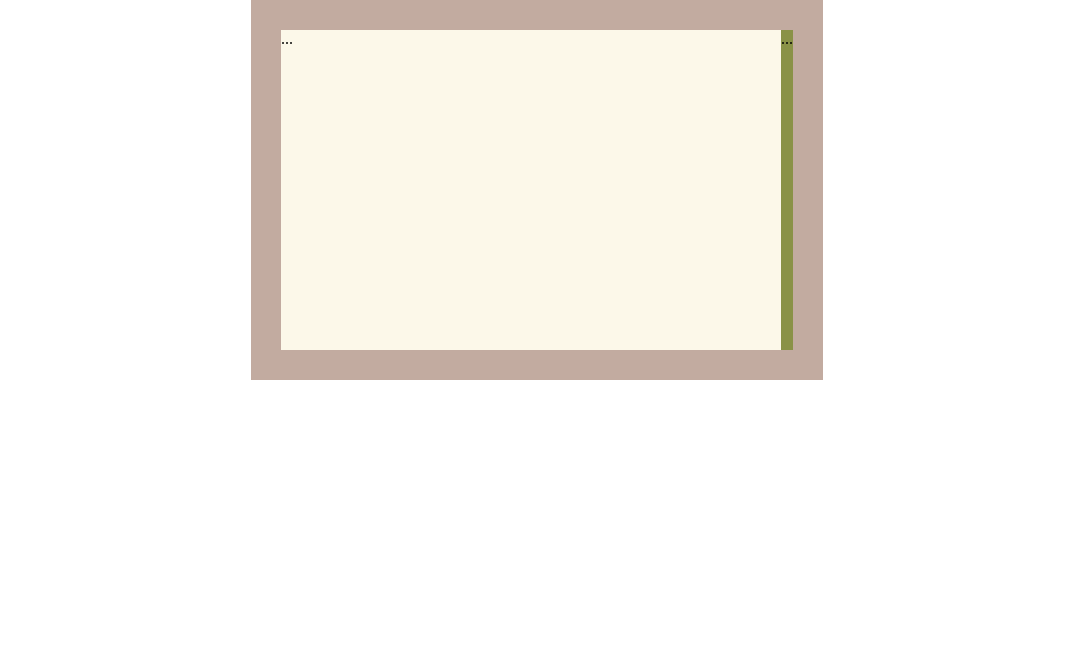
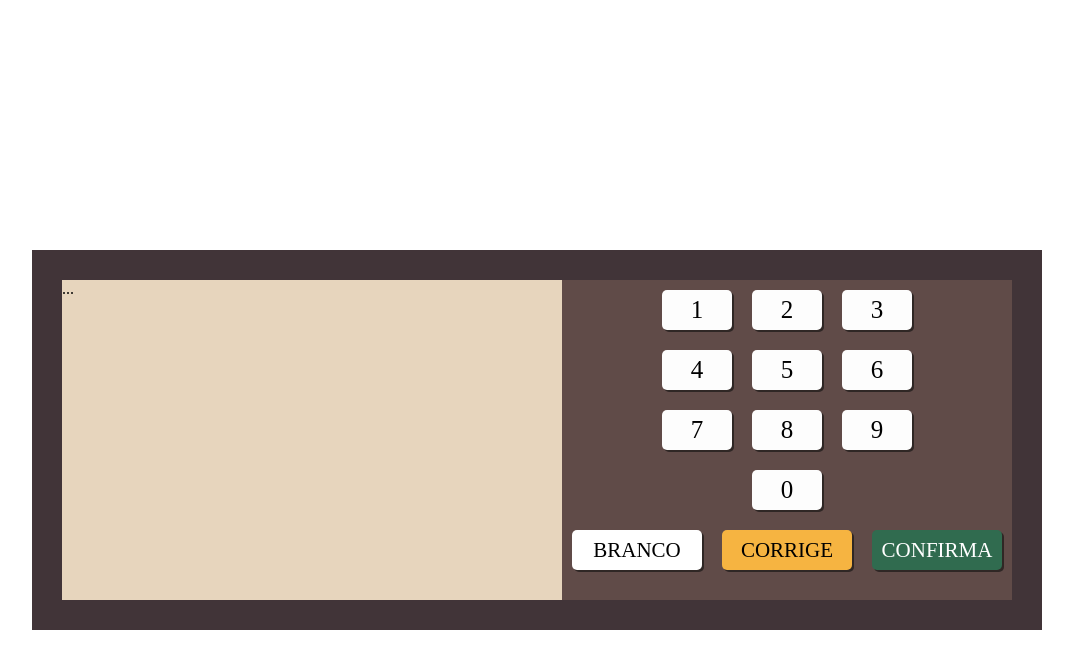
Before and after one commit to matheus-Bugatti/meu-repositorio, a plain HTML site: page index.html in a window 1280 px wide. Shown: the whole page, without its empty margins (103-1176 px from the left). Drawn offline with Linux system fonts and the light colour scheme.

Commit message:
mudança nas cores e botoes feitos

```diff
--- a/css/css.css
+++ b/css/css.css
@@ -1,20 +1,56 @@
-
 body {
-    margin: 0px;
+    margin: 0;
+    margin-top: 250px;
     display: flex;
     justify-content: center;
     align-items: center;
 }
 .urna {
-    background-color: #c2aba0;
+    background-color: #413438;
     padding: 30px;
     display: flex;
 }
 .tela {
     width: 500px;
     height: 320px;
-    background-color: #fcf8e9;
+    background-color: #E7D5BD;
 }
 .teclado {
-    background-color: #8a9247;
+    background-color: #604B48;
 }
+.teclado--botao {
+width: 70px;
+height: 40px;
+background-color: #FDFDFD;
+color: #000;
+font-size: 25px;
+display: flex;
+justify-content: center;
+align-items: center;
+margin: 10px;
+cursor: pointer;
+box-shadow: 2px 2px 0px #0f0f0f9a;
+border-radius: 5px;
+}
+.branco {
+    background-color: #fff;
+    color: #000;
+    width: 130px;
+    font-size: 21px;
+}
+.corrige {
+    background-color: #F6B441;
+    color: #000;
+    width: 130px;
+    font-size: 21px;
+}
+.confirma {
+    background-color: #306B4F;
+    color: #fff;
+    width: 130px;
+    font-size: 21px;
+}
+.teclado--linha {
+    display: flex;
+    justify-content: center;
+}
--- a/index.html
+++ b/index.html
@@ -1,15 +1,42 @@
 <!DOCTYPE html>
 <html lang="pt-BR">
+
 <head>
     <meta charset="UTF-8">
     <meta name="viewport" content="width=device-width, initial-scale=1.0">
     <title>urna</title>
     <link rel="stylesheet" href="css/css.css">
 </head>
+
 <body>
     <div class="urna">
         <div class="tela">...</div>
-        <div class="teclado">...</div>
-    </div>
+        <div class="teclado">
+            <div class="teclado--linha">
+                <div class="teclado--botao">1</div>
+                <div class="teclado--botao">2</div>
+                <div class="teclado--botao">3</div>
+            </div>
+            <div class="teclado--linha">
+                <div class="teclado--botao">4</div>
+                <div class="teclado--botao">5</div>
+                <div class="teclado--botao">6</div>
+            </div>
+            <div class="teclado--linha">
+                <div class="teclado--botao">7</div>
+                <div class="teclado--botao">8</div>
+                <div class="teclado--botao">9</div>
+            </div>
+            <div class="teclado--linha">
+                <div class="teclado--botao">0</div>
+            </div>
+
+            <div class="teclado--linha">
+                <div class="teclado--botao branco">BRANCO</div>
+                <div class="teclado--botao corrige">CORRIGE</div>
+                <div class="teclado--botao confirma">CONFIRMA</div>
+            </div>
+        </div>
 </body>
+
 </html>
```
